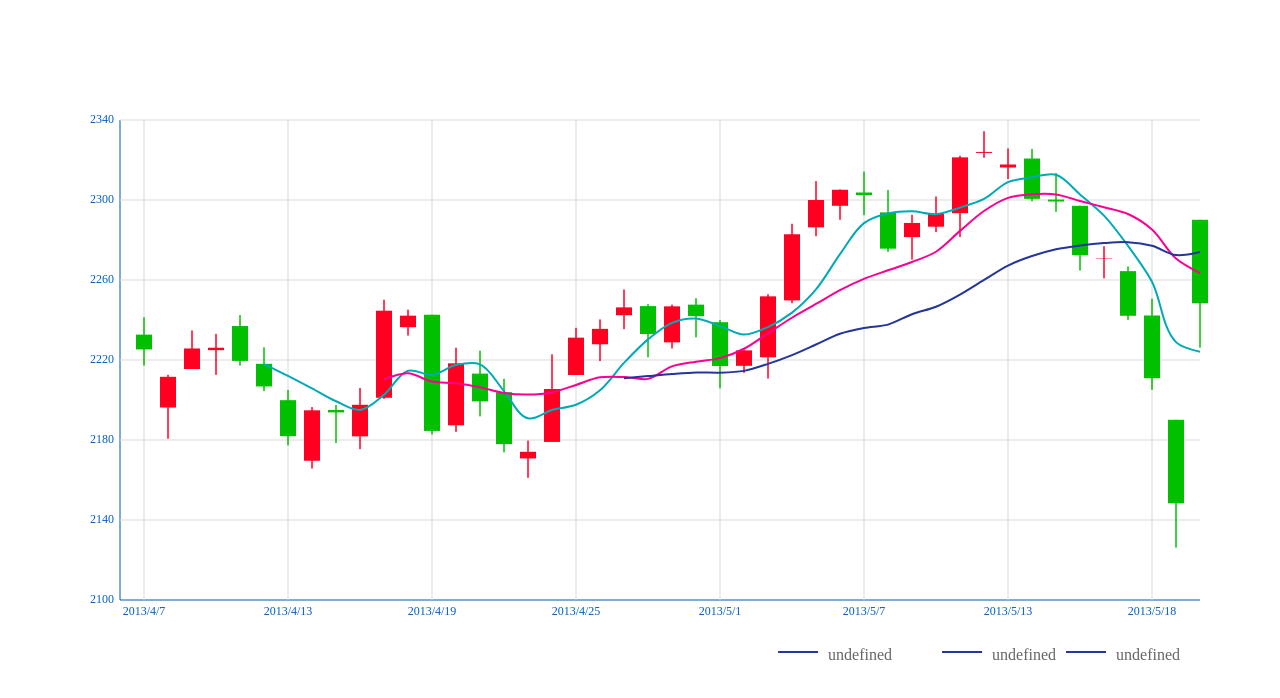
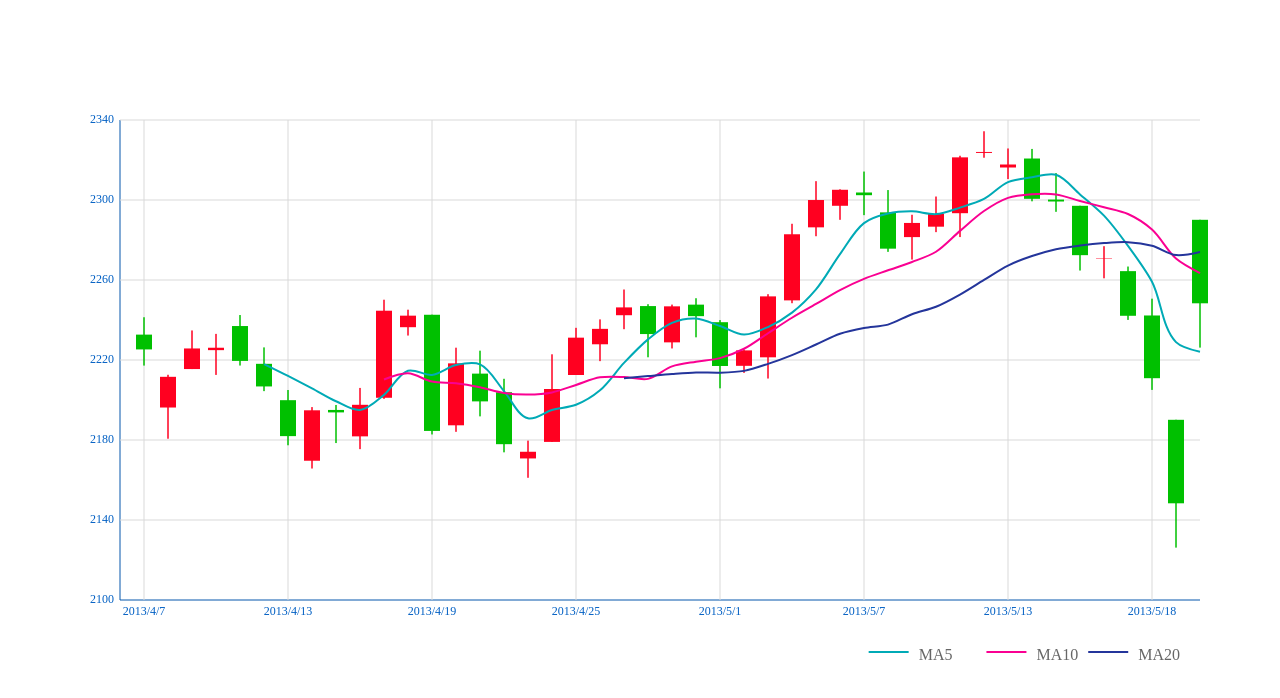
Before and after one commit to qyyqy/qyyqy.github.io, a plain HTML site: page klinechart/index.html in a window 1280 px wide. Drawn offline with Linux system fonts and the light colour scheme.

Commit message:
add legends

```diff
--- a/klinechart/index.html
+++ b/klinechart/index.html
@@ -1,9 +1,9 @@
 <!DOCTYPE html>
 <html lang="zh">
   <head>
-  <meta charset="UTF-8">
-  <meta http-equiv="X-UA-Compatible" content="IE=edge">
-  <meta name="viewport" content="width=device-width, initial-scale=1.0">
+    <meta charset="UTF-8" />
+    <meta http-equiv="X-UA-Compatible" content="IE=edge" />
+    <meta name="viewport" content="width=device-width, initial-scale=1.0" />
     <title>K线图</title>
     <style>
       body {
@@ -34,9 +34,12 @@
         minValue: data.minValue,
         maxValue: data.maxValue,
         data: data.values,
-      legends: ['MA5', 'MA10', 'MA20']
+        legends: [
+          { text: 'MA5', color: '#00AAB6' },
+          { text: 'MA10', color: '#FA0092' },
+          { text: 'MA20', color: '#24359B' },
+        ],
       });
-
     </script>
   </body>
 </html>
```
Lines whose indentation alone changed are shown as unchanged.
